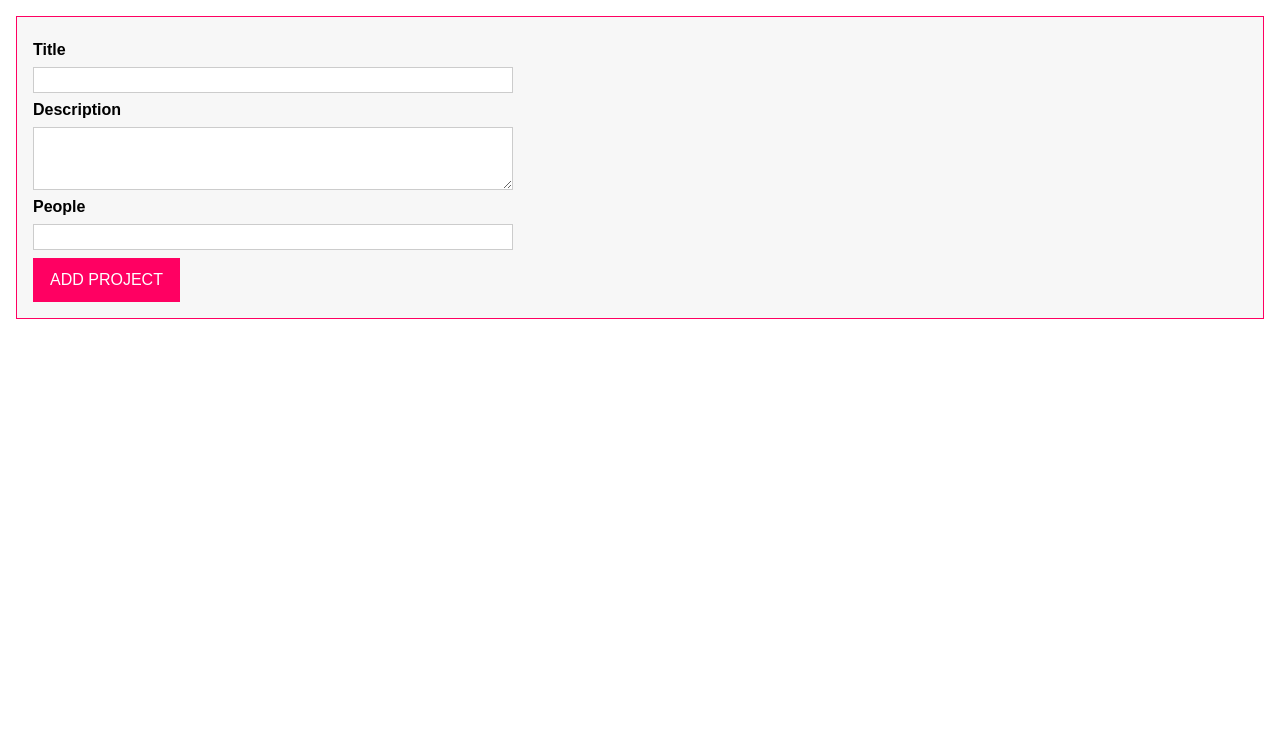
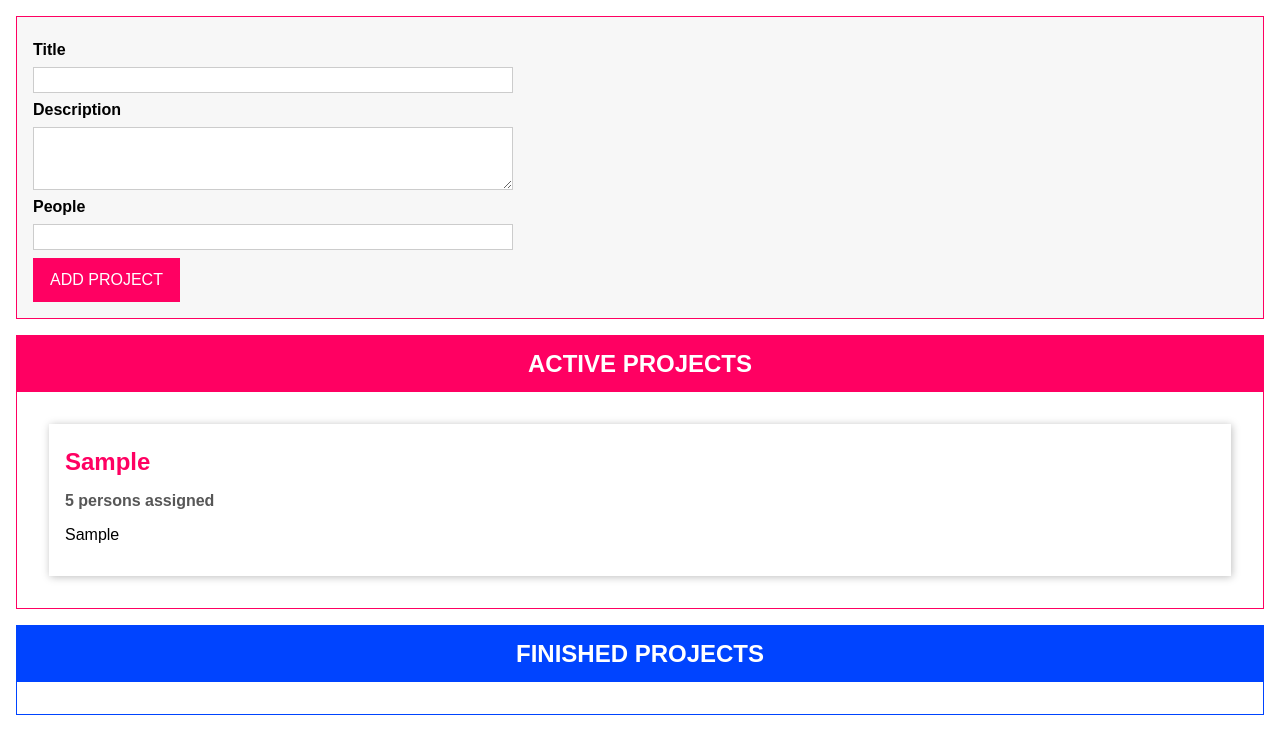
Before and after one commit to Mandres07/drag-n-drop-project, a website with bundled scripts: page index.html in a window 1280 px wide. Both pictures are taken after typing "Sample", "Sample", "5" into the empty fields and a click on the button "ADD PROJECT". Built offline with nearby package versions, Linux system fonts and the light colour scheme.

Commit message:
created project list with OOP classes and inheritance

```diff
--- a/index.html
+++ b/index.html
@@ -29,7 +29,11 @@
       </form>
    </template>
    <template id="single-project">
-      <li></li>
+      <li>
+         <h2></h2>
+         <h3></h3>
+         <p></p>
+      </li>
    </template>
    <template id="project-list">
       <section class="projects">
--- a/src/app.ts
+++ b/src/app.ts
@@ -1,3 +1,63 @@
+//#region ProjectType
+
+enum ProjectStatus {
+   Active,
+   Finished
+}
+
+class Project {
+   constructor(
+      public id: string,
+      public title: string,
+      public description: string,
+      public people: number,
+      public status: ProjectStatus
+   ) { }
+}
+
+//#endregion
+
+//#region State Management
+
+type Listener<T> = (items: T[]) => void;
+
+class State<T> {
+   protected listeners: Listener<T>[] = [];
+
+   addListener(listenerFn: Listener<T>) {
+      this.listeners.push(listenerFn);
+   }
+}
+
+class ProjectState extends State<Project> {
+   private projects: Project[] = [];
+   private static instance: ProjectState;
+
+   private constructor() {
+      super();
+   }
+
+   static getInstance() {
+      if (this.instance) {
+         return this.instance;
+      }
+      this.instance = new ProjectState();
+      return this.instance;
+   }
+
+   addProject(title: string, description: string, people: number) {
+      const newProject = new Project(Math.random().toString(), title, description, people, ProjectStatus.Active);
+      this.projects.push(newProject);
+      for (const listenerFns of this.listeners) {
+         listenerFns(this.projects.slice());
+      }
+   }
+}
+
+const projectState = ProjectState.getInstance();
+
+//#endregion
+
 //#region Decorators
 
 //#region AutoBind
@@ -16,32 +76,160 @@ function AutoBind(_: any, _1: string, descriptor: PropertyDescriptor) {
 
 //#endregion
 
-class ProjectInput {
+//#region Validation
+
+interface Validatable {
+   value: string | number;
+   required?: boolean,
+   minLength?: number,
+   maxLength?: number,
+   min?: number,
+   max?: number
+}
+
+function validate(input: Validatable): boolean {
+   let isValid = true;
+   if (input.required) {
+      isValid = isValid && input.value.toString().trim().length !== 0;
+   }
+   if (input.minLength != null && typeof input.value === 'string') {
+      isValid = isValid && input.value.trim().length >= input.minLength;
+   }
+   if (input.maxLength != null && typeof input.value === 'string') {
+      isValid = isValid && input.value.trim().length <= input.maxLength;
+   }
+   if (input.min != null && typeof input.value === 'number') {
+      isValid = isValid && input.value >= input.min;
+   }
+   if (input.max != null && typeof input.value === 'number') {
+      isValid = isValid && input.value <= input.max;
+   }
+   return isValid;
+}
+
+//#endregion
+
+//#region Component class
+
+abstract class Component<T extends HTMLElement, U extends HTMLElement> {
    templateElement: HTMLTemplateElement;
-   hostElement: HTMLDivElement;
-   element: HTMLFormElement;
+   hostElement: T;
+   element: U;
+
+   constructor(templateId: string, hostElementId: string, insertAtStart: boolean, newElementId?: string) {
+      this.templateElement = document.getElementById(templateId)! as HTMLTemplateElement;
+      this.hostElement = document.getElementById(hostElementId)! as T;
+      const importedNode = document.importNode(this.templateElement.content, true);
+      this.element = importedNode.firstElementChild as U;
+      if (newElementId) {
+         this.element.id = newElementId;
+      }
+      this.attach(insertAtStart);
+   }
+
+   private attach(insertAtStart: boolean) {
+      this.hostElement.insertAdjacentElement(insertAtStart ? 'afterbegin' : 'beforeend', this.element);
+   }
+
+   abstract configure(): void;
+   abstract renderContent(): void;
+}
+
+//#endregion
+
+//#region ProjectItem
+
+class ProjectItem extends Component<HTMLUListElement, HTMLLIElement> {
+   private project: Project;
+
+   get persons() {
+      if (this.project.people === 1) {
+         return '1 person';
+      }
+      return `${this.project.people} persons`;
+   }
+
+   constructor(hostId: string, p: Project) {
+      super('single-project', hostId, false, p.id);
+      this.project = p;
+      this.configure();
+      this.renderContent();
+   }
+
+   configure(): void { }
+
+   renderContent(): void {
+      this.element.querySelector('h2')!.textContent = this.project.title;
+      this.element.querySelector('h3')!.textContent = `${this.persons} assigned`;
+      this.element.querySelector('p')!.textContent = this.project.description;
+   }
+}
+
+//#endregion
+
+//#region  ProjectList
+
+class ProjectList extends Component<HTMLDivElement, HTMLElement> {
+   assignedProjects: Project[];
+
+   constructor(private type: 'active' | 'finished') {
+      super('project-list', 'app', false, `${type}-projects`);
+      this.assignedProjects = [];
+      this.configure();
+      this.renderContent();
+   }
+
+   configure(): void {
+      projectState.addListener((projects: Project[]) => {
+         const relevantProjects = projects.filter(prj => {
+            if (this.type === 'active') {
+               return prj.status === ProjectStatus.Active;
+            }
+            return prj.status === ProjectStatus.Finished;
+         });
+         this.assignedProjects = relevantProjects;
+         this.renderProjects();
+      });
+   }
+
+   renderContent() {
+      const listId = `${this.type}-projects-list`;
+      this.element.querySelector('ul')!.id = listId;
+      this.element.querySelector('h2')!.textContent = this.type.toUpperCase() + ' PROJECTS';
+   }
+
+   private renderProjects() {
+      const listEl = document.getElementById(`${this.type}-projects-list`) as HTMLUListElement;
+      listEl.innerHTML = '';
+      for (const item of this.assignedProjects) {
+         new ProjectItem(this.element.querySelector('ul')!.id, item);
+      }
+   }
+}
+
+//#endregion
+
+//#region ProjectInput
+
+class ProjectInput extends Component<HTMLDivElement, HTMLFormElement> {
    titleInputElement: HTMLInputElement;
    descriptionInputElement: HTMLInputElement;
    peopleInputElement: HTMLInputElement;
 
    constructor() {
-      this.templateElement = document.getElementById('project-input')! as HTMLTemplateElement;
-      this.hostElement = document.getElementById('app')! as HTMLDivElement;
-
-      const importedNode = document.importNode(this.templateElement.content, true);
-      this.element = importedNode.firstElementChild as HTMLFormElement;
-      this.element.id = 'user-input';
-
+      super('project-input', 'app', true, 'user-input');
       this.titleInputElement = this.element.querySelector('#title')! as HTMLInputElement;
       this.descriptionInputElement = this.element.querySelector('#description')! as HTMLInputElement;
       this.peopleInputElement = this.element.querySelector('#people')! as HTMLInputElement;
-
       this.configure();
-      this.attach();
    }
 
-   private attach() {
-      this.hostElement.insertAdjacentElement('afterbegin', this.element);
+   configure() {
+      this.element.addEventListener('submit', this.submitHandler);
+   }
+
+   renderContent(): void {
+
    }
 
    private gatherUserInput(): [string, string, number] | void {
@@ -49,9 +237,25 @@ class ProjectInput {
       const enteredDescription = this.descriptionInputElement.value;
       const enteredPeople = this.peopleInputElement.value;
 
-      if (enteredTitle.trim().length === 0
-         || enteredDescription.trim().length === 0
-         || enteredPeople.trim().length === 0) {
+      const titleValidatable: Validatable = {
+         value: enteredTitle,
+         required: true
+      };
+      const descriptionValidatable: Validatable = {
+         value: enteredDescription,
+         required: true,
+         minLength: 5
+      };
+      const peopleValidatable: Validatable = {
+         value: +enteredPeople,
+         required: true,
+         min: 1,
+         max: 5
+      };
+
+      if (!validate(titleValidatable) ||
+         !validate(descriptionValidatable) ||
+         !validate(peopleValidatable)) {
          alert('Invalid input, please try again.');
          return;
       }
@@ -70,14 +274,14 @@ class ProjectInput {
       const userInput = this.gatherUserInput();
       if (Array.isArray(userInput)) {
          const [title, description, people] = userInput;
-         console.log(title, description, people);
+         projectState.addProject(title, description, people);
          this.clearInputs();
       }
    }
-
-   private configure() {
-      this.element.addEventListener('submit', this.submitHandler);
-   }
 }
 
+//#endregion
+
 const project = new ProjectInput();
+const activeProjectList = new ProjectList('active');
+const finishedProjectList = new ProjectList('finished');
```
Also changed, not shown: dist/app.js, 1 other file.
